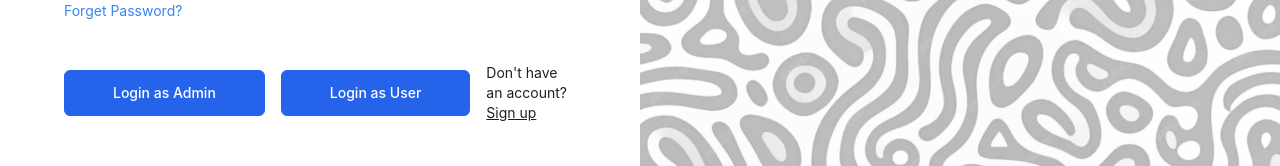
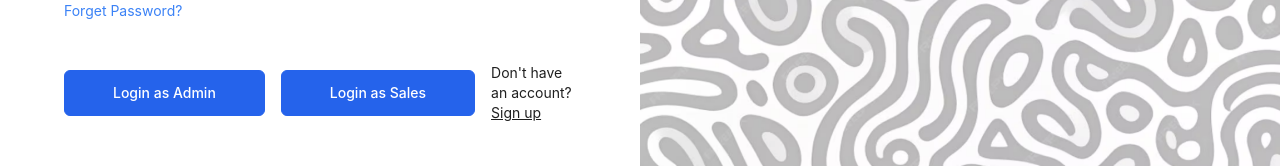
Before and after one commit to ayoashy/inventory-tracker-frontend, a React (Vite) app: page / in a window 1280 px wide. Both pictures are taken after a click on the button "login as a demo user". Shown: the part 464-630 px from the top of the page. Built offline with nearby package versions, Linux system fonts and the light colour scheme; no server answers.

Commit message:
change button text

```diff
--- a/src/Unauthenticated/pages/Login.tsx
+++ b/src/Unauthenticated/pages/Login.tsx
@@ -201,7 +201,7 @@ await message.error(error.message || 'Unknown error');
                     disabled={isLoading}
                     onClick={handleLoginAsSales}
                   >
-                    {isLoading ? 'loading' : 'Login as User'}
+                    {isLoading ? 'loading' : 'Login as Sales'}
                   </button>
                 )}
 
```
